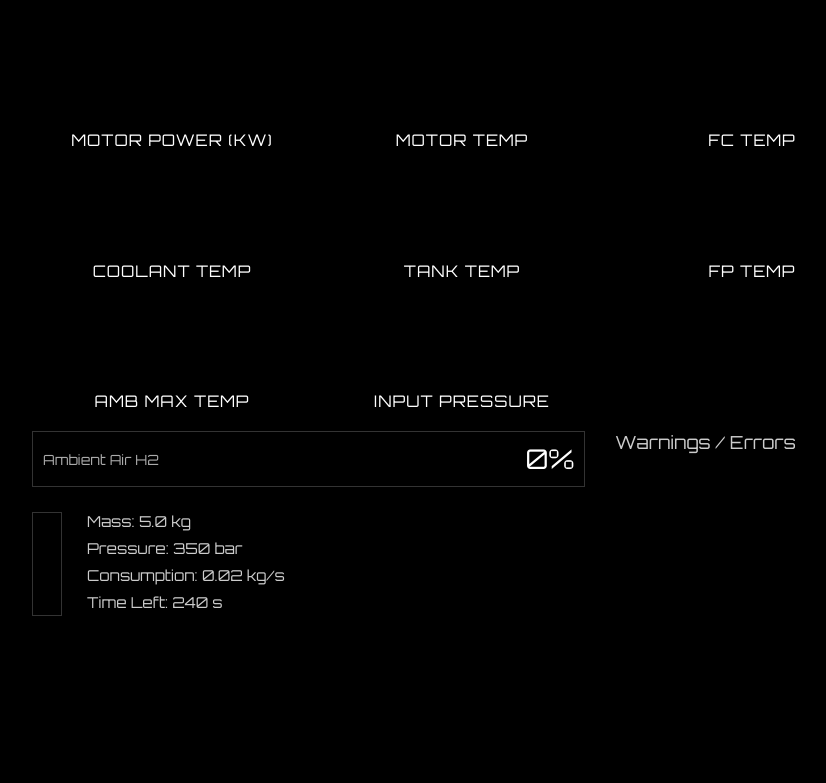
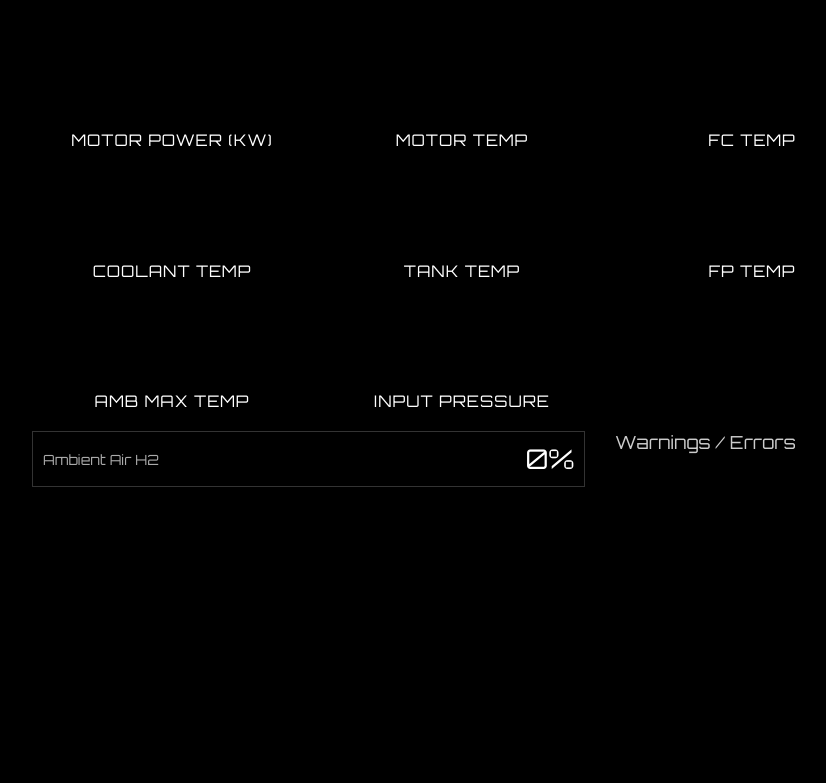
Before and after one commit to AeroDelft/display_computer, a website: page frontend/index.html in a window 1280 px wide. Shown: the whole page, without its empty margins (178-1004 px from the left). Drawn offline with nearby package versions, Linux system fonts and the light colour scheme.

Commit message:
log filessss

```diff
--- a/frontend/index.html
+++ b/frontend/index.html
@@ -64,27 +64,6 @@
                         Ambient Air H2
                         <div class="ambient-value" id="ambient_value">0%</div>
                     </div>
-
-                    <div class="fuel-section">
-                        <div class="fuel-bar">
-                            <div class="fuel-level" id="fuel_level"></div>
-                        </div>
-
-                        <div class="fuel-info">
-                            <div>Mass: <span id="mass_value">5.0 kg</span></div>
-                            <div>
-                                Pressure:
-                                <span id="pressure_value">350 bar</span>
-                            </div>
-                            <div>
-                                Consumption:
-                                <span id="consumption_value">0.02 kg/s</span>
-                            </div>
-                            <div>
-                                Time Left: <span id="time_value">240 s</span>
-                            </div>
-                        </div>
-                    </div>
                 </div>
 
                 <!-- WARNINGS -->
--- a/frontend/style.css
+++ b/frontend/style.css
@@ -86,11 +86,11 @@ body {
 }
 
 .ambient-value {
-    font-size: clamp(18px, 3.4dvh, 28px);
+    font-size: clamp(22px, 3.4dvh, 28px);
     color: white;
 }
 
-.fuel-section {
+/* .fuel-section {
     display: flex;
     gap: clamp(14px, 3.2vw, 25px);
     margin-top: clamp(8px, 2.2dvh, 10px);
@@ -118,7 +118,7 @@ body {
     gap: clamp(6px, 1.3dvh, 8px);
     color: #ccc;
     font-size: clamp(12px, 2.4dvh, 15px);
-}
+} */
 
 /* ── BOTTOM AREA: hydrogen (left) + warnings (right) ── */
 .bottom-area {
```
Also changed, not shown: 1 other file.
